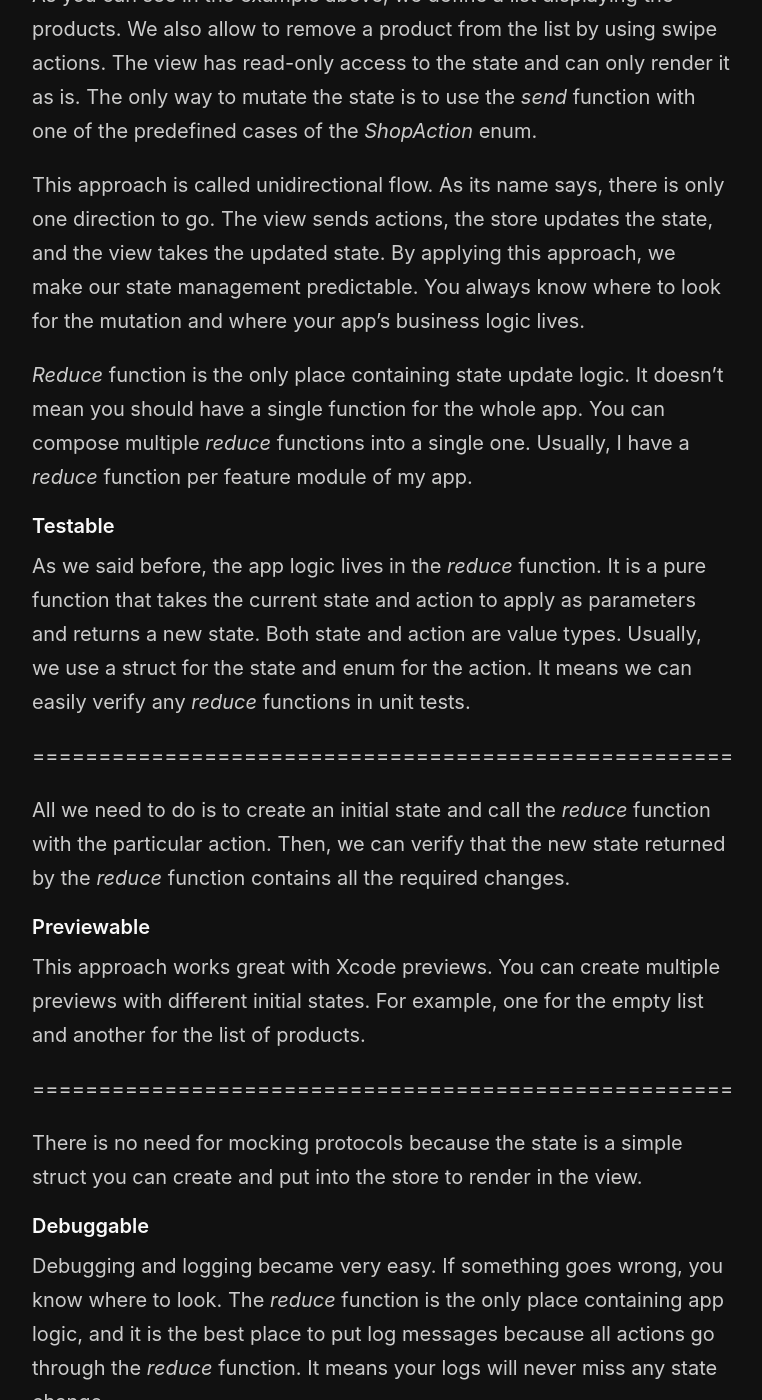
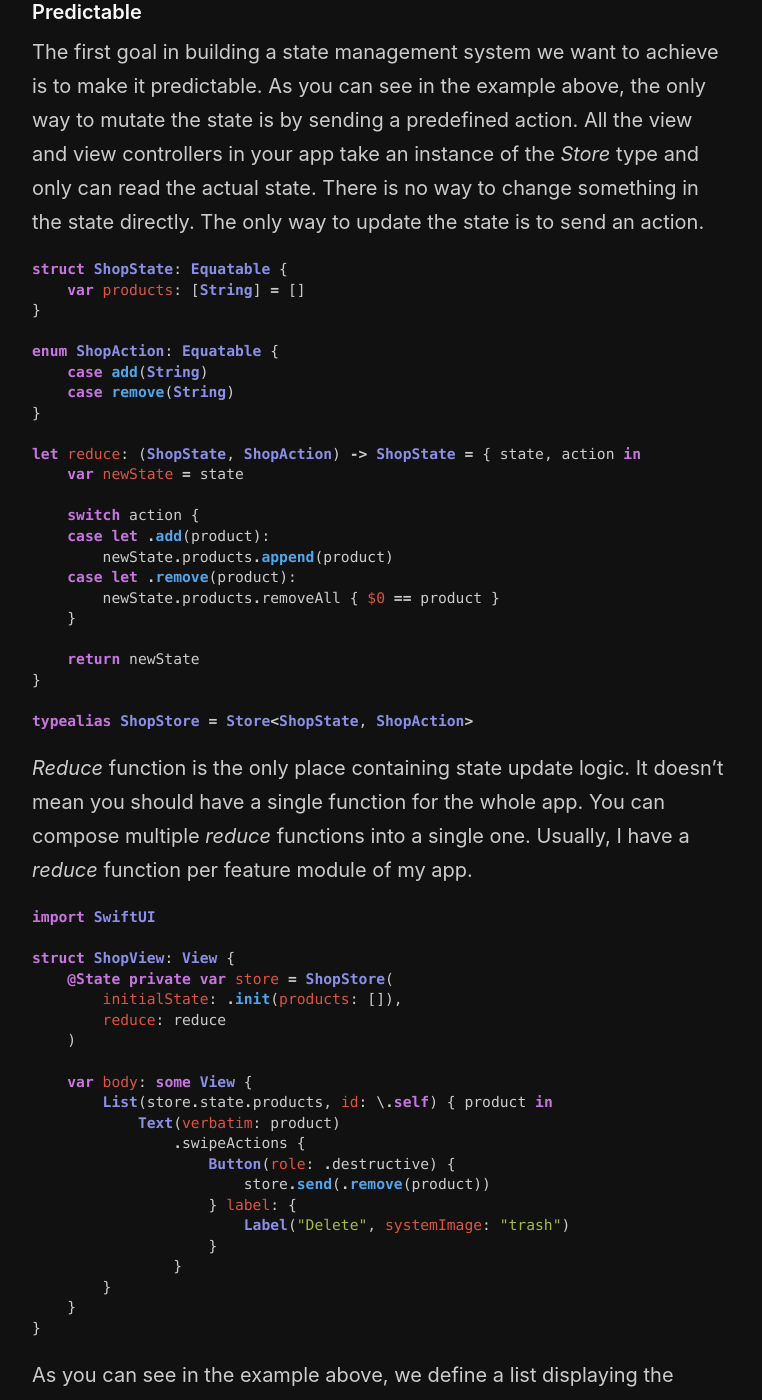
Before and after one commit to mecid/mecid.github.io, a Jekyll site: the page built from _posts/2023-07-11-unidirectional-flow-in-swift.md, in a window 1280 px wide and 1400 px high, scrolled down 1357 px. Shown: the whole window, without its empty margins (258-1020 px from the left). Built offline with Jekyll 4.4.1, drawn with Linux system fonts in a browser that asks for light colours; some of the changed text lies outside the part shown.

Commit message:
code examples added to udf post

````diff
--- a/_posts/2023-07-11-unidirectional-flow-in-swift.md
+++ b/_posts/2023-07-11-unidirectional-flow-in-swift.md
@@ -9,32 +9,128 @@
 
 But what about type-safe state management systems? How can we build it using Swift language features? We will apply the same tools to build a functional and safe state management system.
 
-=====================================================
+```swift
+import Observation
+
+@Observable final class Store<State, Action> {
+    private(set) var state: State
+    private let reduce: (State, Action) -> State
+
+    init(
+        initialState state: State,
+        reduce: @escaping (State, Action) -> State
+    ) {
+        self.state = state
+        self.reduce = reduce
+    }
+
+    func send(_ action: Action) {
+        state = reduce(state, action)
+    }
+}
+```
 
 Here is a basic example of the state management system we can build in Swift. We express the *Store* type that defines two generic types: one for state and another for action. It holds the current state in the variable that we can only mutate inside the *Store* type. It also provides us with the *send* function, which takes a generic action as a parameter and mutates the current state. The whole type is marked with the *Observable* macro allowing us to be notified whenever the state changes.
 
 #### Predictable
 The first goal in building a state management system we want to achieve is to make it predictable. As you can see in the example above, the only way to mutate the state is by sending a predefined action. All the view and view controllers in your app take an instance of the *Store* type and only can read the actual state. There is no way to change something in the state directly. The only way to update the state is to send an action.
 
-=====================================================
+```swift
+struct ShopState: Equatable {
+    var products: [String] = []
+}
+
+enum ShopAction: Equatable {
+    case add(String)
+    case remove(String)
+}
+
+let reduce: (ShopState, ShopAction) -> ShopState = { state, action in
+    var newState = state
+
+    switch action {
+    case let .add(product):
+        newState.products.append(product)
+    case let .remove(product):
+        newState.products.removeAll { $0 == product }
+    }
+
+    return newState
+}
+
+typealias ShopStore = Store<ShopState, ShopAction>
+```
+
+*Reduce* function is the only place containing state update logic. It doesn't mean you should have a single function for the whole app. You can compose multiple *reduce* functions into a single one. Usually, I have a *reduce* function per feature module of my app.
+
+```swift
+import SwiftUI
+
+struct ShopView: View {
+    @State private var store = ShopStore(
+        initialState: .init(products: []),
+        reduce: reduce
+    )
+
+    var body: some View {
+        List(store.state.products, id: \.self) { product in
+            Text(verbatim: product)
+                .swipeActions {
+                    Button(role: .destructive) {
+                        store.send(.remove(product))
+                    } label: {
+                        Label("Delete", systemImage: "trash")
+                    }
+                }
+        }
+    }
+}
+```
 
 As you can see in the example above, we define a list displaying the products. We also allow to remove a product from the list by using swipe actions. The view has read-only access to the state and can only render it as is. The only way to mutate the state is to use the *send* function with one of the predefined cases of the *ShopAction* enum.
 
 This approach is called unidirectional flow. As its name says, there is only one direction to go. The view sends actions, the store updates the state, and the view takes the updated state. By applying this approach, we make our state management predictable. You always know where to look for the mutation and where your app's business logic lives.
 
-*Reduce* function is the only place containing state update logic. It doesn't mean you should have a single function for the whole app. You can compose multiple *reduce* functions into a single one. Usually, I have a *reduce* function per feature module of my app.
-
 #### Testable
 As we said before, the app logic lives in the *reduce* function. It is a pure function that takes the current state and action to apply as parameters and returns a new state. Both state and action are value types. Usually, we use a struct for the state and enum for the action. It means we can easily verify any *reduce* functions in unit tests.
 
-=====================================================
+```swift
+import XCTest
+
+final class ShopReducerTests: XCTestCase {
+    func testRemove() {
+        let initialState = ShopState(products: ["p1"])
+        let newState = reduce(initialState, .remove("p1"))
+
+        XCTAssertTrue(newState.products.isEmpty)
+    }
+}
+```
 
 All we need to do is to create an initial state and call the *reduce* function with the particular action. Then, we can verify that the new state returned by the *reduce* function contains all the required changes.
 
 #### Previewable
 This approach works great with Xcode previews. You can create multiple previews with different initial states. For example, one for the empty list and another for the list of products.
 
-=====================================================
+```swift
+#Preview {
+    AnotherShopView(
+        store: .init(
+            initialState: .init(products: ["Product"]),
+            reduce: reduce
+        )
+    )
+}
+
+#Preview {
+    AnotherShopView(
+        store: .init(
+            initialState: .init(products: []),
+            reduce: reduce
+        )
+    )
+}
+```
 
 There is no need for mocking protocols because the state is a simple struct you can create and put into the store to render in the view.
 
````
